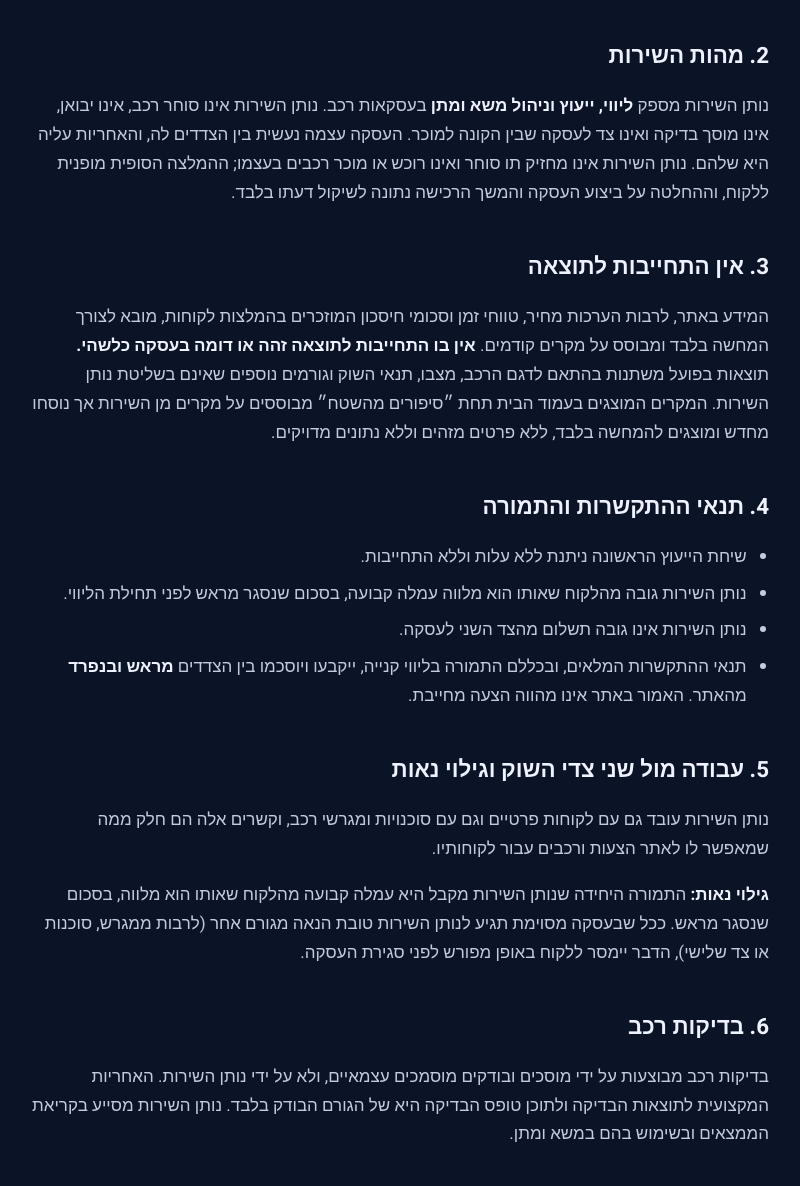
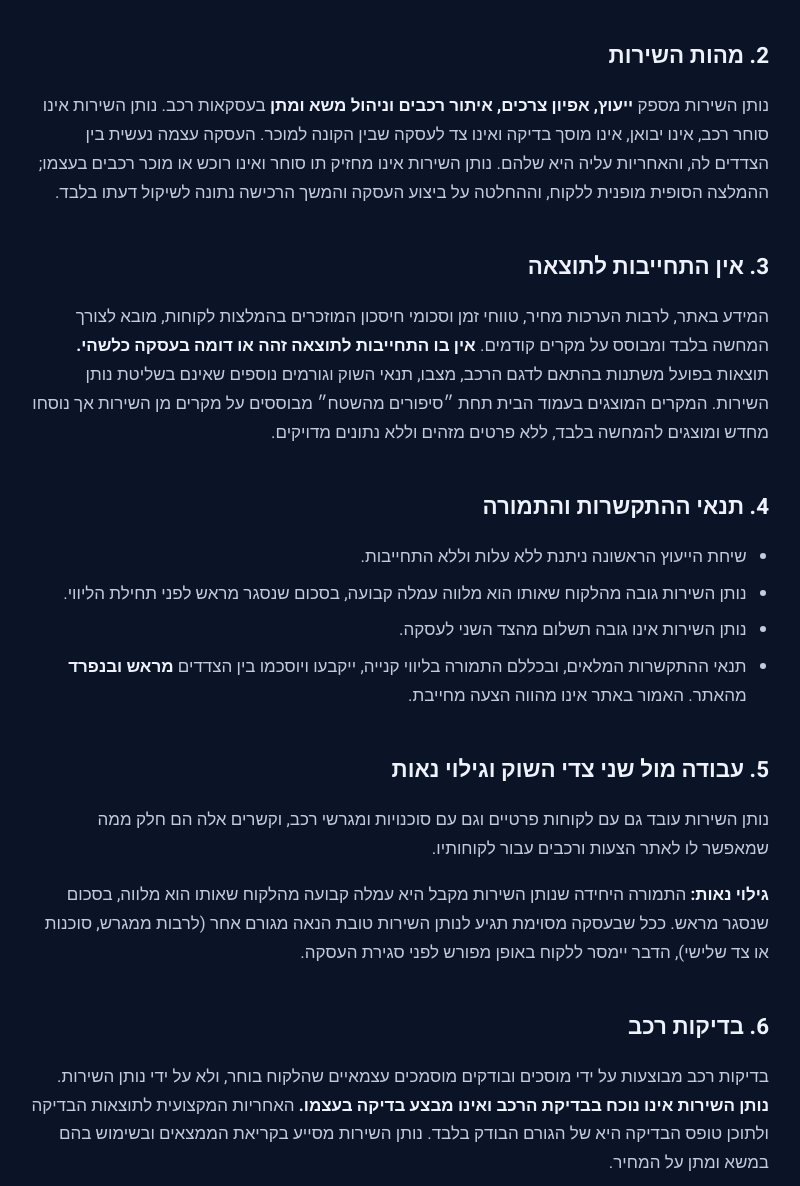
Before and after one commit to YradenShua7/AdvisorCar, a website: page terms.html in a window 1280 px wide. Shown: the part 403-1589 px from the top of the page, without its empty margins (241-1041 px from the left). Drawn offline with Linux system fonts and the light colour scheme.

Commit message:
accessibility widget, advisory-only scope, whatsapp opener, pricing moved to call

```diff
--- a/terms.html
+++ b/terms.html
@@ -46,7 +46,8 @@
 
 <h2>2. מהות השירות</h2>
 <p>
-  נותן השירות מספק <strong>ליווי, ייעוץ וניהול משא ומתן</strong> בעסקאות רכב. נותן השירות
+  נותן השירות מספק <strong>ייעוץ, אפיון צרכים, איתור רכבים וניהול משא ומתן</strong>
+  בעסקאות רכב. נותן השירות
   אינו סוחר רכב, אינו יבואן, אינו מוסך בדיקה ואינו צד לעסקה שבין הקונה למוכר. העסקה
   עצמה נעשית בין הצדדים לה, והאחריות עליה היא שלהם. נותן השירות אינו מחזיק תו סוחר
   ואינו רוכש או מוכר רכבים בעצמו; ההמלצה הסופית מופנית ללקוח, וההחלטה על ביצוע העסקה
@@ -88,9 +89,10 @@
 
 <h2>6. בדיקות רכב</h2>
 <p>
-  בדיקות רכב מבוצעות על ידי מוסכים ובודקים מוסמכים עצמאיים, ולא על ידי נותן השירות.
+  בדיקות רכב מבוצעות על ידי מוסכים ובודקים מוסמכים עצמאיים שהלקוח בוחר, ולא על ידי
+  נותן השירות. <strong>נותן השירות אינו נוכח בבדיקת הרכב ואינו מבצע בדיקה בעצמו.</strong>
   האחריות המקצועית לתוצאות הבדיקה ולתוכן טופס הבדיקה היא של הגורם הבודק בלבד. נותן
-  השירות מסייע בקריאת הממצאים ובשימוש בהם במשא ומתן.
+  השירות מסייע בקריאת הממצאים ובשימוש בהם במשא ומתן על המחיר.
 </p>
 
 <h2>7. אחריות</h2>
```
